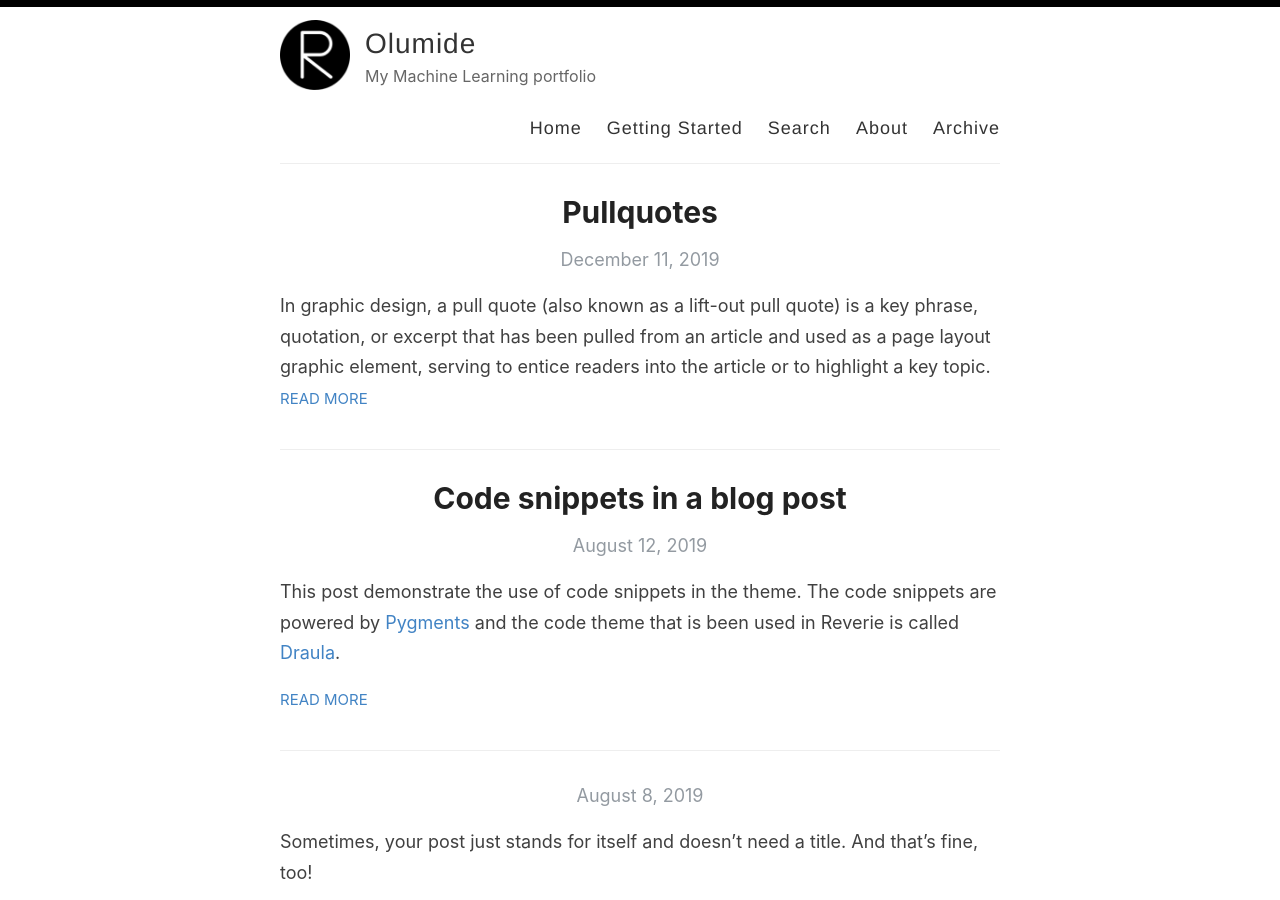
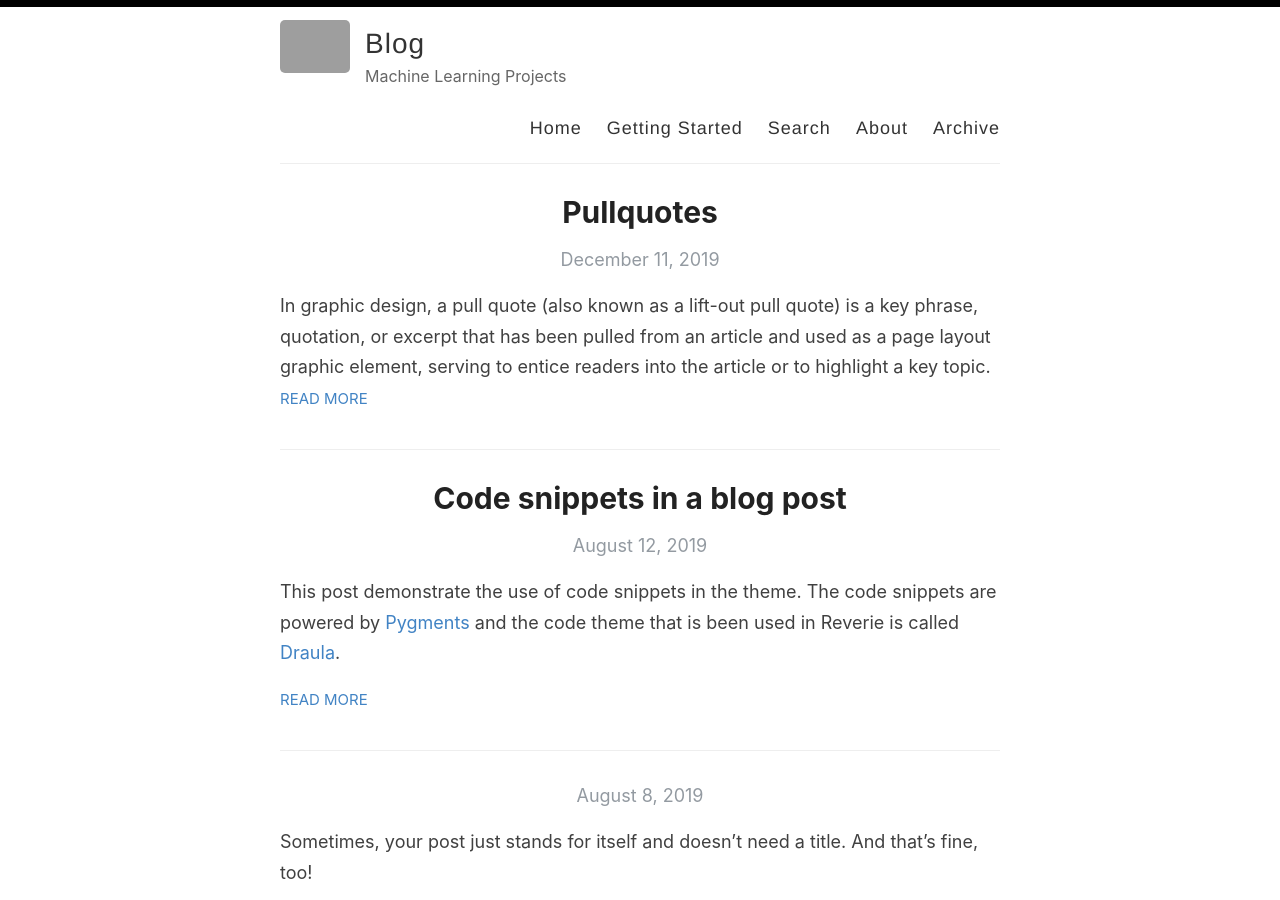
Before and after one commit to olumideyemo/olumideyemo.github.io, a Jekyll site: the page built from index.html, in a window 1280 px wide and 900 px high. Built offline with Jekyll 4.4.1, drawn with Linux system fonts in a browser that asks for light colours; the list of posts is cut into pages by our own code; grey boxes are pictures that could not be loaded.

Commit message:
Editing config file copied from other users

```diff
--- a/_config.yml
+++ b/_config.yml
@@ -3,16 +3,16 @@
 #
 
 # Name of your site (displayed in the header)
-name: Olumide
+name: Blog
 
 # Name of the author
-author: Amit Merchant
+author: Olumide Adeyemo
 
 # Short bio or description (displayed in the header)
-description: My Machine Learning portfolio
+description: Machine Learning Projects
 
 # URL of your avatar or profile pic (you could use your GitHub profile pic)
-avatar: /images/reverie.png
+avatar: /images/avatar.jpg
 
 #
 # Flags below are optional
@@ -24,7 +24,7 @@ footer-links:
   email: olumideyemo@gmail.com
   facebook:
   flickr:
-  github: https://github.com/olumideyemo
+  github: olumideyemo
   instagram:
   linkedin: https://www.linkedin.com/in/olumideworks/
   pinterest:
@@ -48,8 +48,8 @@ google_analytics: UA-43339302-11
 
 # Your website URL (e.g. http://amitmerchant1990.github.io or http://www.amitmerchant.com)
 # Used for Sitemap.xml and your RSS feed
-url: http://www.amitmerchant.com/reverie
-enforce_ssl: https://www.amitmerchant.com/reverie
+url: https://olumideyemo.github.io
+enforce_ssl: https://olumideyemo.github.io
 
 # If you're hosting your site at a Project repository on GitHub pages
 # (http://yourusername.github.io/repository-name)
```
